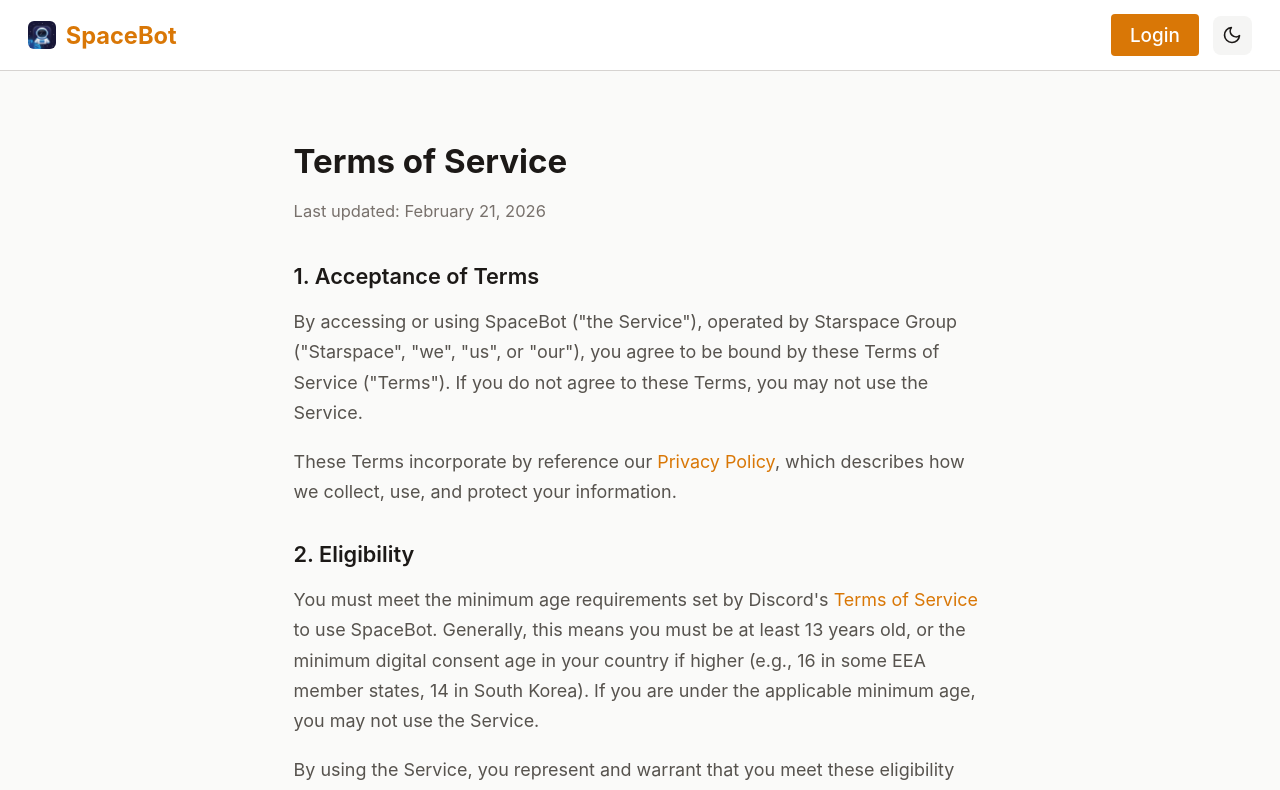
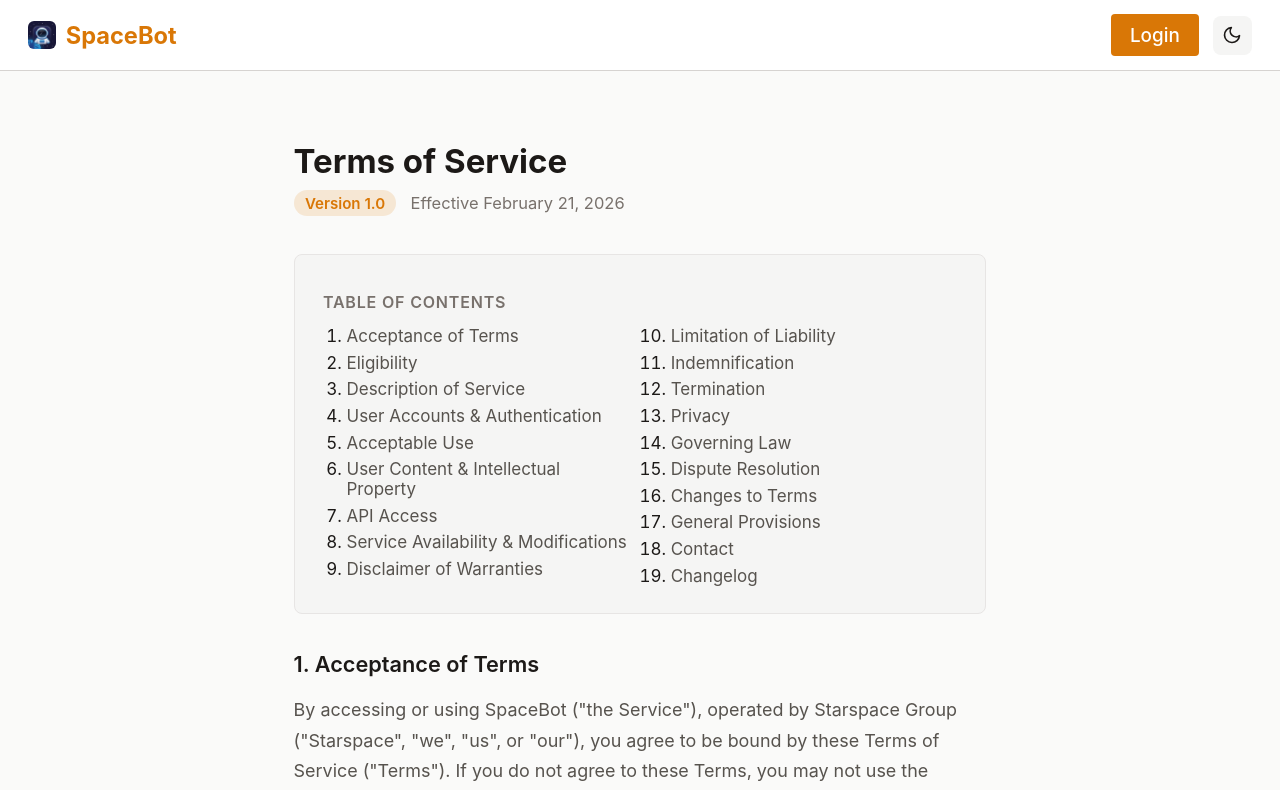
Before and after one commit to starspacegroup/spacebot, a SvelteKit app: page /terms in a window 1280 px wide. Shown: the top 790 px of the page. Built offline with nearby package versions, Linux system fonts and the light colour scheme; no server answers.

Commit message:
feat(legal-pages): implement LegalPage component for Privacy Policy and Terms of Service

```diff
--- /dev/null
+++ b/src/lib/components/LegalPage.svelte
@@ -0,0 +1,254 @@
+<script>
+	/** @type {string} */
+	export let title;
+	/** @type {{ id: string, label: string }[]} */
+	export let toc = [];
+	/** @type {{ version: string, date: string, current?: boolean }[]} */
+	export let versions = [];
+	/** @type {{ version: string, date: string, changes: string[] }[]} */
+	export let changelog = [];
+
+	$: currentVersion = versions.find(v => v.current) ?? versions[0];
+</script>
+
+<svelte:head>
+	<title>{title} – SpaceBot</title>
+	<meta name="description" content="SpaceBot {title}" />
+</svelte:head>
+
+<div class="legal-page">
+	<header class="legal-header">
+		<h1>{title}</h1>
+		<div class="version-meta">
+			{#if currentVersion}
+				<span class="version-badge">Version {currentVersion.version}</span>
+			{/if}
+			{#if currentVersion}
+				<p class="last-updated">Effective {currentVersion.date}</p>
+			{/if}
+		</div>
+	</header>
+
+	{#if toc.length > 0}
+		<nav class="toc" aria-label="Table of Contents">
+			<h2 class="toc-title">Table of Contents</h2>
+			<ol class="toc-list">
+				{#each toc as item}
+					<li>
+						<a href="#{item.id}">{item.label}</a>
+					</li>
+				{/each}
+			</ol>
+		</nav>
+	{/if}
+
+	<div class="legal-content">
+		<slot />
+	</div>
+
+	{#if changelog.length > 0}
+		<section class="changelog" id="changelog">
+			<h2>Changelog</h2>
+			{#each changelog as entry}
+				<div class="changelog-entry">
+					<div class="changelog-header">
+						<span class="changelog-version">Version {entry.version}</span>
+						<span class="changelog-date">{entry.date}</span>
+					</div>
+					<ul>
+						{#each entry.changes as change}
+							<li>{change}</li>
+						{/each}
+					</ul>
+				</div>
+			{/each}
+		</section>
+	{/if}
+</div>
+
+<style>
+	.legal-page {
+		max-width: 740px;
+		margin: 0 auto;
+		padding: 2.5rem 1.25rem 4rem;
+	}
+
+	.legal-header {
+		margin-bottom: 2rem;
+	}
+
+	.legal-header h1 {
+		font-size: 1.75rem;
+		font-weight: 700;
+		color: var(--color-text);
+		margin-bottom: 0.5rem;
+	}
+
+	.version-meta {
+		display: flex;
+		align-items: center;
+		gap: 0.75rem;
+		flex-wrap: wrap;
+	}
+
+	.version-badge {
+		display: inline-block;
+		background: var(--color-primary-soft);
+		color: var(--color-primary);
+		font-size: 0.8rem;
+		font-weight: 600;
+		padding: 0.2rem 0.6rem;
+		border-radius: var(--radius-full);
+	}
+
+	.last-updated {
+		color: var(--color-text-muted);
+		font-size: 0.875rem;
+		margin: 0;
+	}
+
+	/* Table of Contents */
+	.toc {
+		background: var(--color-surface-elevated);
+		border: 1px solid var(--color-border-light);
+		border-radius: var(--radius-md);
+		padding: 1.25rem 1.5rem;
+		margin-bottom: 2rem;
+	}
+
+	.toc-title {
+		font-size: 0.85rem;
+		font-weight: 600;
+		color: var(--color-text-muted);
+		text-transform: uppercase;
+		letter-spacing: 0.05em;
+		margin-bottom: 0.75rem;
+	}
+
+	.toc-list {
+		margin: 0;
+		padding-left: 1.25rem;
+		columns: 2;
+		column-gap: 2rem;
+	}
+
+	.toc-list li {
+		margin-bottom: 0.35rem;
+		font-size: 0.9rem;
+		break-inside: avoid;
+	}
+
+	.toc-list a {
+		color: var(--color-text-secondary);
+		text-decoration: none;
+		transition: color var(--transition-fast);
+	}
+
+	.toc-list a:hover {
+		color: var(--color-primary);
+	}
+
+	/* Content sections */
+	.legal-content :global(section) {
+		margin-bottom: 1.75rem;
+	}
+
+	.legal-content :global(h2) {
+		font-size: 1.15rem;
+		font-weight: 600;
+		color: var(--color-text);
+		margin-bottom: 0.5rem;
+		scroll-margin-top: 2rem;
+	}
+
+	.legal-content :global(h3) {
+		font-size: 1rem;
+		font-weight: 600;
+		color: var(--color-text);
+		margin-top: 0.75rem;
+		margin-bottom: 0.35rem;
+	}
+
+	.legal-content :global(p),
+	.legal-content :global(li) {
+		color: var(--color-text-secondary);
+		line-height: 1.7;
+		font-size: 0.95rem;
+	}
+
+	.legal-content :global(ul) {
+		padding-left: 1.5rem;
+		margin-top: 0.5rem;
+	}
+
+	.legal-content :global(li) {
+		margin-bottom: 0.35rem;
+	}
+
+	.legal-content :global(a) {
+		color: var(--color-primary);
+		text-decoration: none;
+	}
+
+	.legal-content :global(a:hover) {
+		text-decoration: underline;
+	}
+
+	/* Changelog */
+	.changelog {
+		margin-top: 3rem;
+		border-top: 1px solid var(--color-border-light);
+		padding-top: 2rem;
+	}
+
+	.changelog h2 {
+		font-size: 1.15rem;
+		font-weight: 600;
+		color: var(--color-text);
+		margin-bottom: 1.25rem;
+		scroll-margin-top: 2rem;
+	}
+
+	.changelog-entry {
+		margin-bottom: 1.5rem;
+		padding-left: 1rem;
+		border-left: 3px solid var(--color-border-light);
+	}
+
+	.changelog-header {
+		display: flex;
+		align-items: center;
+		gap: 0.75rem;
+		margin-bottom: 0.5rem;
+	}
+
+	.changelog-version {
+		font-weight: 600;
+		font-size: 0.9rem;
+		color: var(--color-text);
+	}
+
+	.changelog-date {
+		font-size: 0.8rem;
+		color: var(--color-text-muted);
+	}
+
+	.changelog-entry ul {
+		padding-left: 1.25rem;
+		margin: 0;
+	}
+
+	.changelog-entry li {
+		color: var(--color-text-secondary);
+		font-size: 0.9rem;
+		line-height: 1.6;
+		margin-bottom: 0.25rem;
+	}
+
+	/* Responsive: single column TOC on narrow screens */
+	@media (max-width: 600px) {
+		.toc-list {
+			columns: 1;
+		}
+	}
+</style>
--- a/src/routes/privacy/+page.svelte
+++ b/src/routes/privacy/+page.svelte
@@ -1,14 +1,46 @@
-<svelte:head>
-	<title>Privacy Policy – SpaceBot</title>
-	<meta name="description" content="SpaceBot Privacy Policy" />
-</svelte:head>
+<script>
+	import LegalPage from '$lib/components/LegalPage.svelte';
 
-<div class="legal-page">
-	<h1>Privacy Policy</h1>
-	<p class="last-updated">Last updated: February 21, 2026</p>
+	const toc = [
+		{ id: 'introduction', label: 'Introduction' },
+		{ id: 'data-controller', label: 'Data Controller' },
+		{ id: 'information-we-collect', label: 'Information We Collect' },
+		{ id: 'legal-basis', label: 'Legal Basis for Processing (GDPR)' },
+		{ id: 'how-we-use', label: 'How We Use Your Information' },
+		{ id: 'data-sharing', label: 'Data Sharing & Third-Party Services' },
+		{ id: 'international-transfers', label: 'International Data Transfers' },
+		{ id: 'data-retention', label: 'Data Retention' },
+		{ id: 'data-security', label: 'Data Storage & Security' },
+		{ id: 'your-rights', label: 'Your Rights' },
+		{ id: 'automated-decisions', label: 'Automated Decision-Making' },
+		{ id: 'children', label: 'Children\'s Privacy' },
+		{ id: 'do-not-track', label: 'Do Not Track' },
+		{ id: 'changes', label: 'Changes to This Policy' },
+		{ id: 'contact', label: 'Contact' },
+		{ id: 'changelog', label: 'Changelog' }
+	];
 
+	const versions = [
+		{ version: '1.0', date: 'February 21, 2026', current: true }
+	];
+
+	const changelog = [
+		{
+			version: '1.0',
+			date: 'February 21, 2026',
+			changes: ['Initial privacy policy']
+		}
+	];
+</script>
+
+<LegalPage
+	title="Privacy Policy"
+	{toc}
+	{versions}
+	{changelog}
+>
 	<section>
-		<h2>1. Introduction</h2>
+		<h2 id="introduction">1. Introduction</h2>
 		<p>
 			This Privacy Policy describes how Starspace Group ("Starspace", "we", "us", or "our"),
 			the operator of SpaceBot ("the Service"), collects, uses, stores, and protects information
@@ -26,7 +58,7 @@
 	</section>
 
 	<section>
-		<h2>2. Data Controller</h2>
+		<h2 id="data-controller">2. Data Controller</h2>
 		<p>
 			Starspace Group is the data controller responsible for the personal data processed through
 			the Service. For privacy inquiries, you may contact us via the methods described in the
@@ -35,7 +67,7 @@
 	</section>
 
 	<section>
-		<h2>3. Information We Collect</h2>
+		<h2 id="information-we-collect">3. Information We Collect</h2>
 
 		<h3>3.1 Information from Discord OAuth2</h3>
 		<p>When you log in via Discord OAuth2, we request the following scopes and receive:</p>
@@ -106,7 +138,7 @@
 	</section>
 
 	<section>
-		<h2>4. Legal Basis for Processing (GDPR)</h2>
+		<h2 id="legal-basis">4. Legal Basis for Processing (GDPR)</h2>
 		<p>If you are located in the European Economic Area (EEA), United Kingdom, or Switzerland, we process your personal data on the following legal bases:</p>
 		<ul>
 			<li><strong>Contract performance (Art. 6(1)(b) GDPR)</strong> &mdash; Processing necessary to provide the Service you have requested, including authentication and dashboard functionality</li>
@@ -116,7 +148,7 @@
 	</section>
 
 	<section>
-		<h2>5. How We Use Your Information</h2>
+		<h2 id="how-we-use">5. How We Use Your Information</h2>
 		<p>We use the information we collect to:</p>
 		<ul>
 			<li>Authenticate you and authorize access to your admin dashboard</li>
@@ -130,7 +162,7 @@
 	</section>
 
 	<section>
-		<h2>6. Data Sharing &amp; Third-Party Services</h2>
+		<h2 id="data-sharing">6. Data Sharing &amp; Third-Party Services</h2>
 		<p>
 			We do <strong>not</strong> sell, rent, trade, or otherwise share your personal information
 			with third parties for their marketing purposes.
@@ -153,7 +185,7 @@
 	</section>
 
 	<section>
-		<h2>7. International Data Transfers</h2>
+		<h2 id="international-transfers">7. International Data Transfers</h2>
 		<p>
 			The Service is hosted on Cloudflare's global network. Your data may be processed in
 			countries other than your country of residence, including the United States and other
@@ -165,7 +197,7 @@
 	</section>
 
 	<section>
-		<h2>8. Data Retention</h2>
+		<h2 id="data-retention">8. Data Retention</h2>
 		<ul>
 			<li><strong>Authentication data</strong> &mdash; Session cookies expire after 7 days. OAuth2 tokens are not stored server-side beyond the cookie.</li>
 			<li><strong>Event logs</strong> &mdash; Retained for as long as the server remains active on the Service. Server administrators may request deletion.</li>
@@ -180,7 +212,7 @@
 	</section>
 
 	<section>
-		<h2>9. Data Storage &amp; Security</h2>
+		<h2 id="data-security">9. Data Storage &amp; Security</h2>
 		<p>
 			Data is stored in Cloudflare D1 databases with encryption at rest and in transit. We
 			implement reasonable technical and organizational security measures including:
@@ -198,7 +230,7 @@
 	</section>
 
 	<section>
-		<h2>10. Your Rights</h2>
+		<h2 id="your-rights">10. Your Rights</h2>
 
 		<h3>10.1 General Rights (All Users)</h3>
 		<p>Regardless of your location, you have the right to:</p>
@@ -259,7 +291,7 @@
 	</section>
 
 	<section>
-		<h2>11. Automated Decision-Making</h2>
+		<h2 id="automated-decisions">11. Automated Decision-Making</h2>
 		<p>
 			The Service uses automated processing to execute automations and commands configured by
 			server administrators (e.g., auto-moderation rules, event-triggered actions). These
@@ -270,7 +302,7 @@
 	</section>
 
 	<section>
-		<h2>12. Children's Privacy</h2>
+		<h2 id="children">12. Children's Privacy</h2>
 		<p>
 			The Service is not directed at, and we do not knowingly collect personal information from,
 			children under the age of 13 (or the minimum age required in your jurisdiction). This aligns
@@ -287,7 +319,7 @@
 	</section>
 
 	<section>
-		<h2>13. Do Not Track</h2>
+		<h2 id="do-not-track">13. Do Not Track</h2>
 		<p>
 			We do not track users across third-party websites. The Service does not respond to "Do Not
 			Track" (DNT) browser signals because we do not engage in the type of cross-site tracking
@@ -296,7 +328,7 @@
 	</section>
 
 	<section>
-		<h2>14. Changes to This Policy</h2>
+		<h2 id="changes">14. Changes to This Policy</h2>
 		<p>
 			We may update this Privacy Policy from time to time. We will notify users of material
 			changes by updating the "Last updated" date at the top of this page. For significant
@@ -307,7 +339,7 @@
 	</section>
 
 	<section>
-		<h2>15. Contact</h2>
+		<h2 id="contact">15. Contact</h2>
 		<p>
 			If you have questions, concerns, or requests regarding this Privacy Policy or our data
 			practices, please contact us via:
@@ -323,68 +355,4 @@
 			with your local data protection supervisory authority.
 		</p>
 	</section>
-</div>
-
-<style>
-	.legal-page {
-		max-width: 740px;
-		margin: 0 auto;
-		padding: 2.5rem 1.25rem 4rem;
-	}
-
-	h1 {
-		font-size: 1.75rem;
-		font-weight: 700;
-		color: var(--color-text);
-		margin-bottom: 0.25rem;
-	}
-
-	.last-updated {
-		color: var(--color-text-muted);
-		font-size: 0.875rem;
-		margin-bottom: 2rem;
-	}
-
-	section {
-		margin-bottom: 1.75rem;
-	}
-
-	h2 {
-		font-size: 1.15rem;
-		font-weight: 600;
-		color: var(--color-text);
-		margin-bottom: 0.5rem;
-	}
-
-	h3 {
-		font-size: 1rem;
-		font-weight: 600;
-		color: var(--color-text);
-		margin-top: 0.75rem;
-		margin-bottom: 0.35rem;
-	}
-
-	p, li {
-		color: var(--color-text-secondary);
-		line-height: 1.7;
-		font-size: 0.95rem;
-	}
-
-	ul {
-		padding-left: 1.5rem;
-		margin-top: 0.5rem;
-	}
-
-	li {
-		margin-bottom: 0.35rem;
-	}
-
-	a {
-		color: var(--color-primary);
-		text-decoration: none;
-	}
-
-	a:hover {
-		text-decoration: underline;
-	}
-</style>
+</LegalPage>
--- a/src/routes/terms/+page.svelte
+++ b/src/routes/terms/+page.svelte
@@ -1,14 +1,49 @@
-<svelte:head>
-	<title>Terms of Service – SpaceBot</title>
-	<meta name="description" content="SpaceBot Terms of Service" />
-</svelte:head>
+<script>
+	import LegalPage from '$lib/components/LegalPage.svelte';
 
-<div class="legal-page">
-	<h1>Terms of Service</h1>
-	<p class="last-updated">Last updated: February 21, 2026</p>
+	const toc = [
+		{ id: 'acceptance', label: 'Acceptance of Terms' },
+		{ id: 'eligibility', label: 'Eligibility' },
+		{ id: 'description', label: 'Description of Service' },
+		{ id: 'accounts', label: 'User Accounts & Authentication' },
+		{ id: 'acceptable-use', label: 'Acceptable Use' },
+		{ id: 'intellectual-property', label: 'User Content & Intellectual Property' },
+		{ id: 'api-access', label: 'API Access' },
+		{ id: 'availability', label: 'Service Availability & Modifications' },
+		{ id: 'warranties', label: 'Disclaimer of Warranties' },
+		{ id: 'liability', label: 'Limitation of Liability' },
+		{ id: 'indemnification', label: 'Indemnification' },
+		{ id: 'termination', label: 'Termination' },
+		{ id: 'privacy', label: 'Privacy' },
+		{ id: 'governing-law', label: 'Governing Law' },
+		{ id: 'disputes', label: 'Dispute Resolution' },
+		{ id: 'changes', label: 'Changes to Terms' },
+		{ id: 'general', label: 'General Provisions' },
+		{ id: 'contact', label: 'Contact' },
+		{ id: 'changelog', label: 'Changelog' }
+	];
 
+	const versions = [
+		{ version: '1.0', date: 'February 21, 2026', current: true }
+	];
+
+	const changelog = [
+		{
+			version: '1.0',
+			date: 'February 21, 2026',
+			changes: ['Initial terms of service']
+		}
+	];
+</script>
+
+<LegalPage
+	title="Terms of Service"
+	{toc}
+	{versions}
+	{changelog}
+>
 	<section>
-		<h2>1. Acceptance of Terms</h2>
+		<h2 id="acceptance">1. Acceptance of Terms</h2>
 		<p>
 			By accessing or using SpaceBot ("the Service"), operated by Starspace Group ("Starspace",
 			"we", "us", or "our"), you agree to be bound by these Terms of Service ("Terms"). If you
@@ -22,7 +57,7 @@
 	</section>
 
 	<section>
-		<h2>2. Eligibility</h2>
+		<h2 id="eligibility">2. Eligibility</h2>
 		<p>
 			You must meet the minimum age requirements set by Discord's
 			<a href="https://discord.com/terms" target="_blank" rel="noopener noreferrer">Terms of Service</a>
@@ -37,7 +72,7 @@
 	</section>
 
 	<section>
-		<h2>3. Description of Service</h2>
+		<h2 id="description">3. Description of Service</h2>
 		<p>
 			SpaceBot is a Discord bot platform that allows server administrators to create custom slash
 			commands, build event-driven automations, view server analytics, and monitor Discord activity
@@ -47,7 +82,7 @@
 	</section>
 
 	<section>
-		<h2>4. User Accounts &amp; Authentication</h2>
+		<h2 id="accounts">4. User Accounts &amp; Authentication</h2>
 		<p>
 			You access SpaceBot by authenticating through Discord OAuth2. You are responsible for
 			maintaining the security of your Discord account and are fully responsible for all
@@ -61,7 +96,7 @@
 	</section>
 
 	<section>
-		<h2>5. Acceptable Use</h2>
+		<h2 id="acceptable-use">5. Acceptable Use</h2>
 		<p>You agree that you will not, and will not permit others to:</p>
 		<ul>
 			<li>Use the Service in any way that violates any applicable local, state, national, or international law or regulation</li>
@@ -85,7 +120,7 @@
 	</section>
 
 	<section>
-		<h2>6. User Content &amp; Intellectual Property</h2>
+		<h2 id="intellectual-property">6. User Content &amp; Intellectual Property</h2>
 		<h3>6.1 Your Content</h3>
 		<p>
 			You retain ownership of any content you create through the Service, including custom
@@ -118,7 +153,7 @@
 	</section>
 
 	<section>
-		<h2>7. API Access</h2>
+		<h2 id="api-access">7. API Access</h2>
 		<p>
 			The Service may provide API access for programmatic interaction. API keys are issued
 			per-server and are the responsibility of the server administrator. You agree not to share
@@ -128,7 +163,7 @@
 	</section>
 
 	<section>
-		<h2>8. Service Availability &amp; Modifications</h2>
+		<h2 id="availability">8. Service Availability &amp; Modifications</h2>
 		<p>
 			We strive to keep SpaceBot available and functioning reliably, but we do not guarantee
 			uninterrupted, error-free, or secure access. The Service may be temporarily unavailable
@@ -142,7 +177,7 @@
 	</section>
 
 	<section>
-		<h2>9. Disclaimer of Warranties</h2>
+		<h2 id="warranties">9. Disclaimer of Warranties</h2>
 		<p>
 			THE SERVICE IS PROVIDED "AS IS" AND "AS AVAILABLE" WITHOUT WARRANTIES OF ANY KIND, EITHER
 			EXPRESS OR IMPLIED, INCLUDING BUT NOT LIMITED TO IMPLIED WARRANTIES OF MERCHANTABILITY,
@@ -158,7 +193,7 @@
 	</section>
 
 	<section>
-		<h2>10. Limitation of Liability</h2>
+		<h2 id="liability">10. Limitation of Liability</h2>
 		<p>
 			TO THE FULLEST EXTENT PERMITTED BY APPLICABLE LAW, IN NO EVENT SHALL STARSPACE GROUP, ITS
 			MEMBERS, CONTRIBUTORS, OR AFFILIATES BE LIABLE FOR ANY INDIRECT, INCIDENTAL, SPECIAL,
@@ -180,7 +215,7 @@
 	</section>
 
 	<section>
-		<h2>11. Indemnification</h2>
+		<h2 id="indemnification">11. Indemnification</h2>
 		<p>
 			You agree to indemnify, defend, and hold harmless Starspace Group and its members,
 			contributors, and affiliates from and against any claims, liabilities, damages, losses,
@@ -196,7 +231,7 @@
 	</section>
 
 	<section>
-		<h2>12. Termination</h2>
+		<h2 id="termination">12. Termination</h2>
 		<p>
 			We reserve the right to suspend or terminate your access to the Service at any time, with
 			or without cause, and with or without notice. Grounds for termination include, but are not
@@ -216,7 +251,7 @@
 	</section>
 
 	<section>
-		<h2>13. Privacy</h2>
+		<h2 id="privacy">13. Privacy</h2>
 		<p>
 			Your use of the Service is also governed by our <a href="/privacy">Privacy Policy</a>,
 			which describes how we collect, use, store, and protect your data. By using the Service,
@@ -225,7 +260,7 @@
 	</section>
 
 	<section>
-		<h2>14. Governing Law</h2>
+		<h2 id="governing-law">14. Governing Law</h2>
 		<p>
 			These Terms shall be governed by and construed in accordance with the laws of the United
 			States, without regard to conflict of law principles.
@@ -239,7 +274,7 @@
 	</section>
 
 	<section>
-		<h2>15. Dispute Resolution</h2>
+		<h2 id="disputes">15. Dispute Resolution</h2>
 		<p>
 			In the event of any dispute arising out of or relating to these Terms or the Service, the
 			parties agree to first attempt to resolve the dispute informally by contacting us. If the
@@ -254,7 +289,7 @@
 	</section>
 
 	<section>
-		<h2>16. Changes to Terms</h2>
+		<h2 id="changes">16. Changes to Terms</h2>
 		<p>
 			We may update these Terms from time to time. We will notify users of material changes by
 			updating the "Last updated" date at the top of this page, and we will make reasonable
@@ -268,7 +303,7 @@
 	</section>
 
 	<section>
-		<h2>17. General Provisions</h2>
+		<h2 id="general">17. General Provisions</h2>
 		<h3>17.1 Entire Agreement</h3>
 		<p>
 			These Terms, together with the Privacy Policy, constitute the entire agreement between you
@@ -298,7 +333,7 @@
 	</section>
 
 	<section>
-		<h2>18. Contact</h2>
+		<h2 id="contact">18. Contact</h2>
 		<p>
 			If you have any questions about these Terms, please contact us via:
 		</p>
@@ -309,72 +344,4 @@
 				<a href="mailto:legal@starspace.group">legal@starspace.group</a></li>
 		</ul>
 	</section>
-</div>
-
-<style>
-	.legal-page {
-		max-width: 740px;
-		margin: 0 auto;
-		padding: 2.5rem 1.25rem 4rem;
-	}
-
-	h1 {
-		font-size: 1.75rem;
-		font-weight: 700;
-		color: var(--color-text);
-		margin-bottom: 0.25rem;
-	}
-
-	.last-updated {
-		color: var(--color-text-muted);
-		font-size: 0.875rem;
-		margin-bottom: 2rem;
-	}
-
-	section {
-		margin-bottom: 1.75rem;
-	}
-
-	h2 {
-		font-size: 1.15rem;
-		font-weight: 600;
-		color: var(--color-text);
-		margin-bottom: 0.5rem;
-	}
-
-	h3 {
-		font-size: 1rem;
-		font-weight: 600;
-		color: var(--color-text);
-		margin-top: 0.75rem;
-		margin-bottom: 0.35rem;
-	}
-
-	p, li {
-		color: var(--color-text-secondary);
-		line-height: 1.7;
-		font-size: 0.95rem;
-	}
-
-	ul {
-		padding-left: 1.5rem;
-		margin-top: 0.5rem;
-	}
-
-	.uppercase-list li {
-		text-transform: none;
-	}
-
-	li {
-		margin-bottom: 0.35rem;
-	}
-
-	a {
-		color: var(--color-primary);
-		text-decoration: none;
-	}
-
-	a:hover {
-		text-decoration: underline;
-	}
-</style>
+</LegalPage>
```
